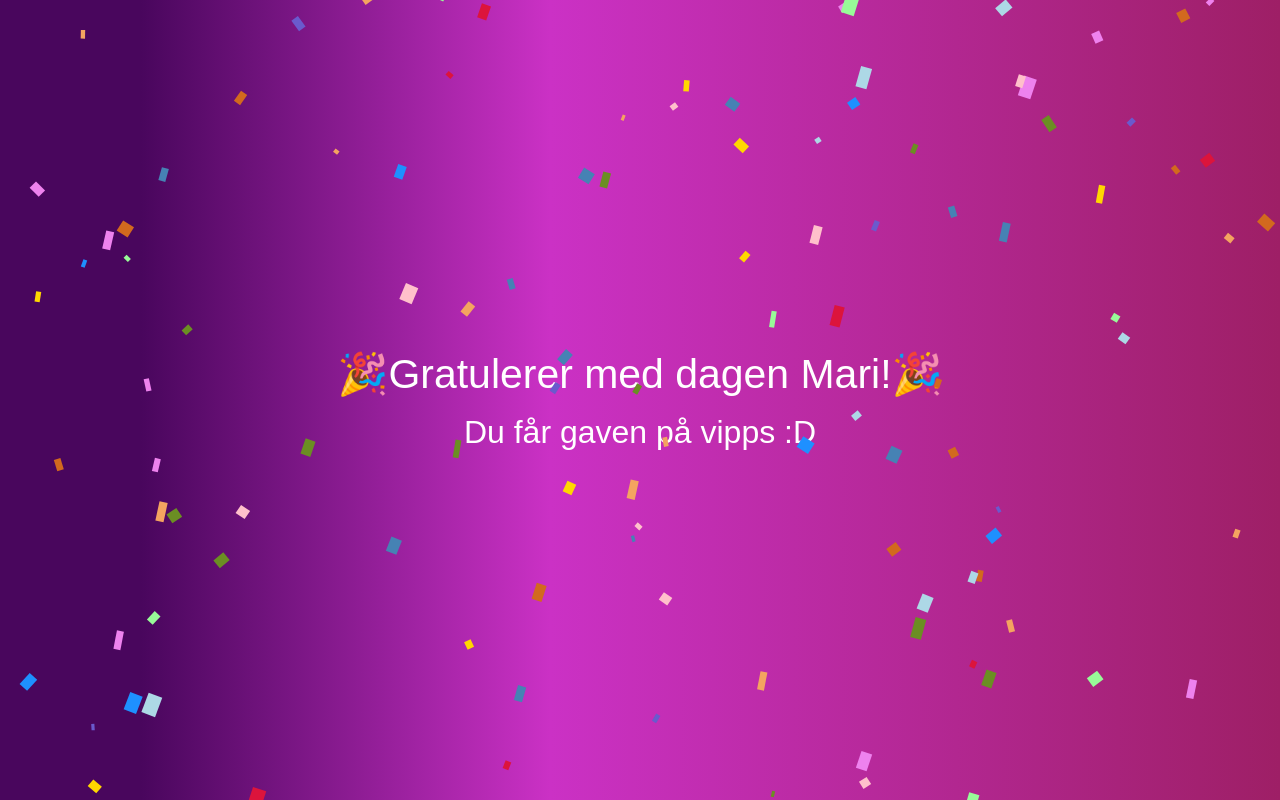
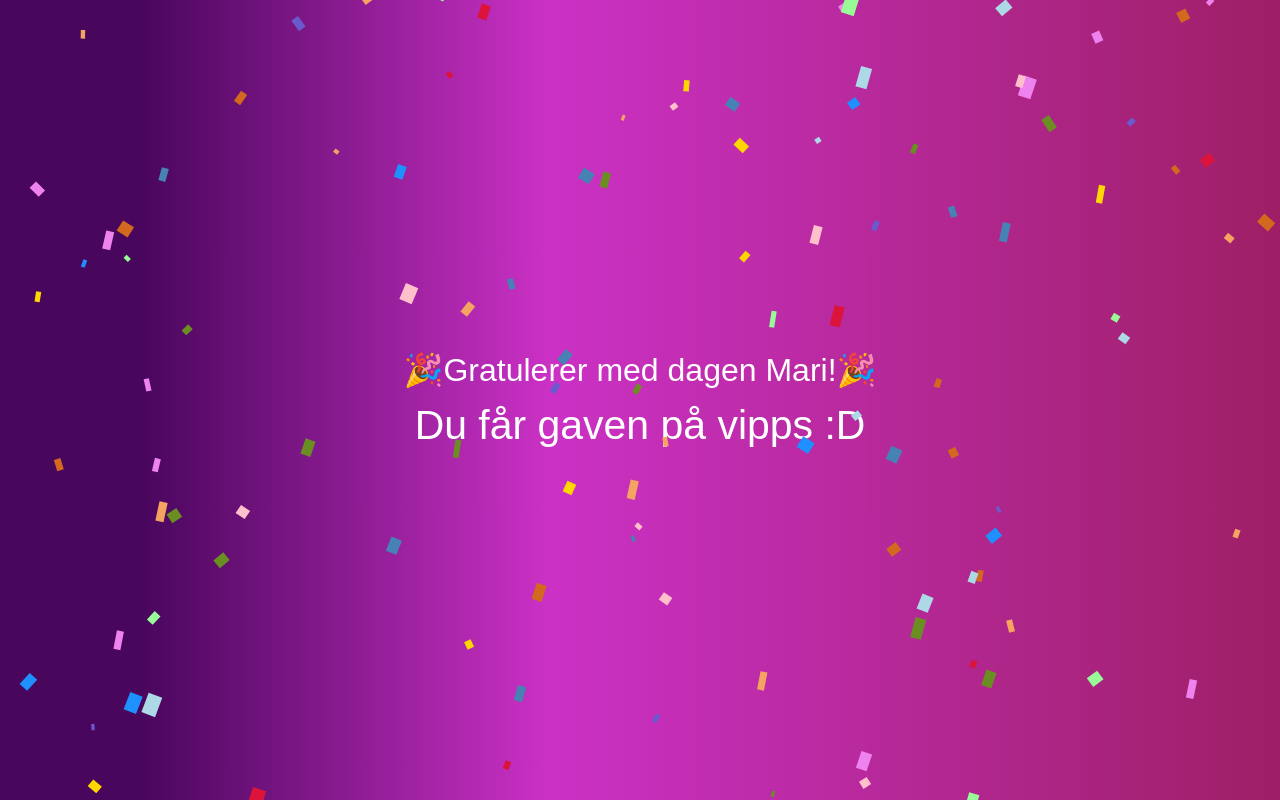
Before and after one commit to zombwie/my-first-static-web-app, a plain HTML site: page index.html in a window 1280 px wide. Drawn offline with Linux system fonts and the light colour scheme.

Commit message:
fiksa skrift!

```diff
--- a/style.css
+++ b/style.css
@@ -15,13 +15,13 @@
 }
 
 p {
-    font-size: 2rem;
+    font-size: 3.2vmax;
     text-align: center;
 }
 h1 {
-    font-size: 3.2vmax;
+    font-size: 2rem;
     font-weight: 400;
-    margin-bottom: 1rem;
+    margin-bottom: 0.8rem;
     text-align: center;
 }
 .text {
```
